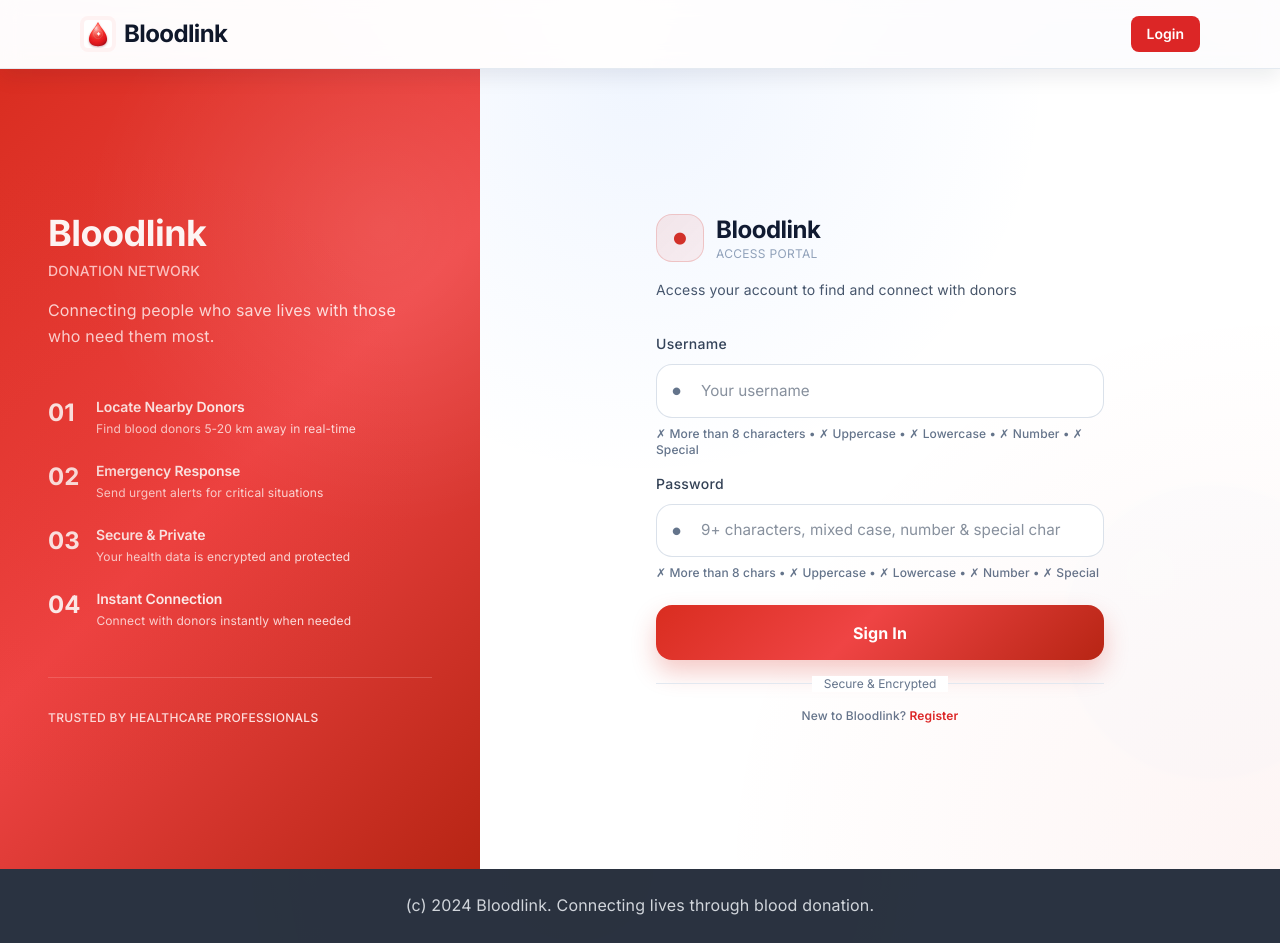
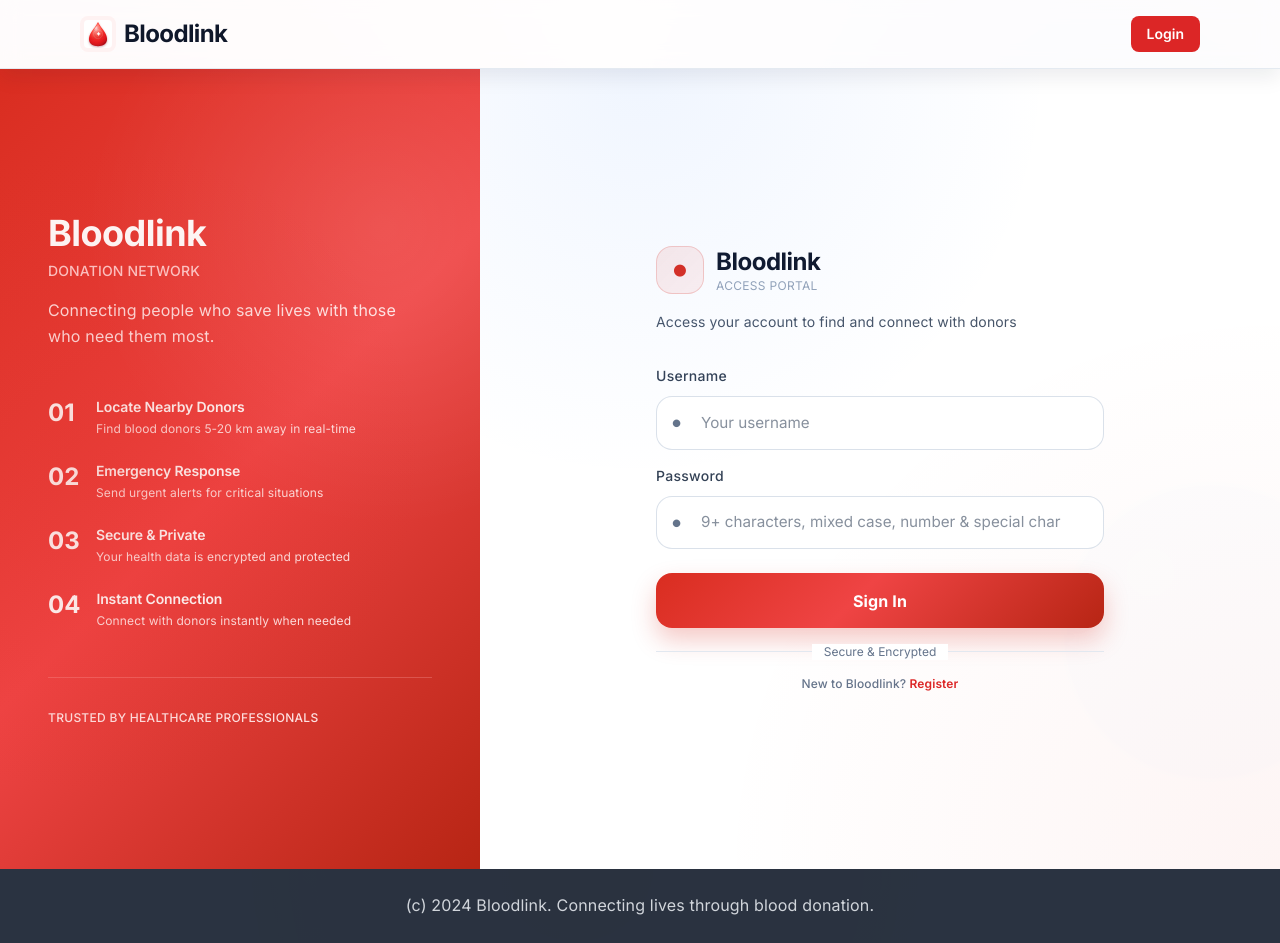
Before and after one commit to harihara8262-cell/BloodLinks, a React (Vite) app in the folder frontend/: page /auth in a window 1280 px wide. Built offline with nearby package versions, Linux system fonts and the light colour scheme; no server answers.

Commit message:
Hide validation requirement checklist from UI - keep validation logic but remove visual indicators

```diff
--- a/frontend/src/pages/Auth.jsx
+++ b/frontend/src/pages/Auth.jsx
@@ -250,9 +250,6 @@ const Auth = () => {
                   required
                 />
               </div>
-              <p className="auth-input-hint mt-2 text-xs text-slate-500">
-                {username.length <= 8 ? '✗' : '✓'} More than 8 characters • {/[A-Z]/.test(username) ? '✓' : '✗'} Uppercase • {/[a-z]/.test(username) ? '✓' : '✗'} Lowercase • {/\d/.test(username) ? '✓' : '✗'} Number • {/[!@#$%^&*()_+\-=\[\]{};':"\\|,.<>\/?]/.test(username) ? '✓' : '✗'} Special
-              </p>
             </motion.div>
 
             {/* Password Input */}
@@ -274,9 +271,6 @@ const Auth = () => {
                   required
                 />
               </div>
-              <p className="auth-input-hint mt-2 text-xs text-slate-500">
-                {password.length <= 8 ? '✗' : '✓'} More than 8 chars • {/[A-Z]/.test(password) ? '✓' : '✗'} Uppercase • {/[a-z]/.test(password) ? '✓' : '✗'} Lowercase • {/\d/.test(password) ? '✓' : '✗'} Number • {/[!@#$%^&*()_+\-=\[\]{};':"\\|,.<>\/?]/.test(password) ? '✓' : '✗'} Special
-              </p>
             </motion.div>
 
             {/* Confirm Password Input - Signup Only */}
```
